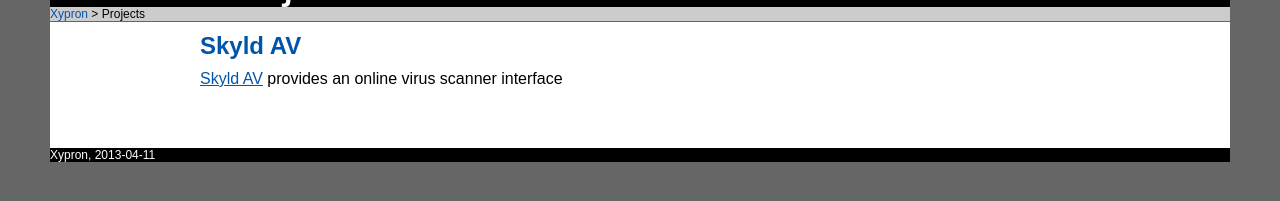
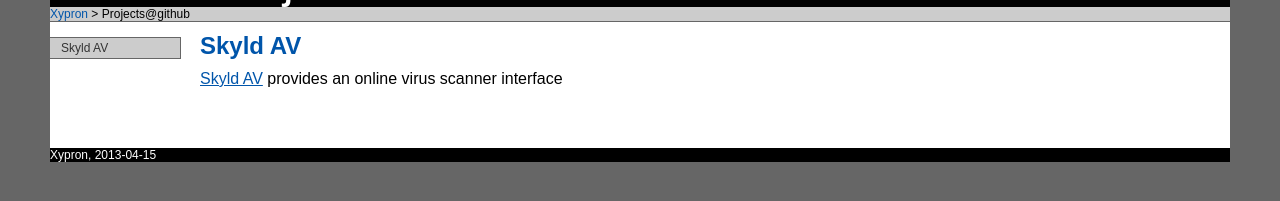
Before and after one commit to xypron/xypron.github.com, a plain HTML site: page index.html in a window 1280 px wide. Shown: the part 103-304 px from the top of the page. Drawn offline with Linux system fonts and the light colour scheme.

Commit message:
links added
Signed-off-by: Heinrich Schuchardt <xypron.glpk@gmx.de>

```diff
--- a/index.html
+++ b/index.html
@@ -16,15 +16,20 @@
       </div>
       <div id="nav">
         <a href="http://www.xypron.de">Xypron</a> &gt;
-        Projects
+        Projects@github
       </div>
       <div id="main">
         <h1 id="skyldav">Skyld AV</h1>
         <p><a href="/skyldav">Skyld AV</a> provides an online virus scanner
         interface</p>
       </div>
+      <div id="links">
+        <ul>
+          <li><a href="#skyldav">Skyld AV</a></li>
+        </ul>
+      </div>
       <div id="footer">
-      Xypron, 2013-04-11</div>
-	</div>
+      Xypron, 2013-04-15</div>
+    </div>
   </body>
 </html>
```
